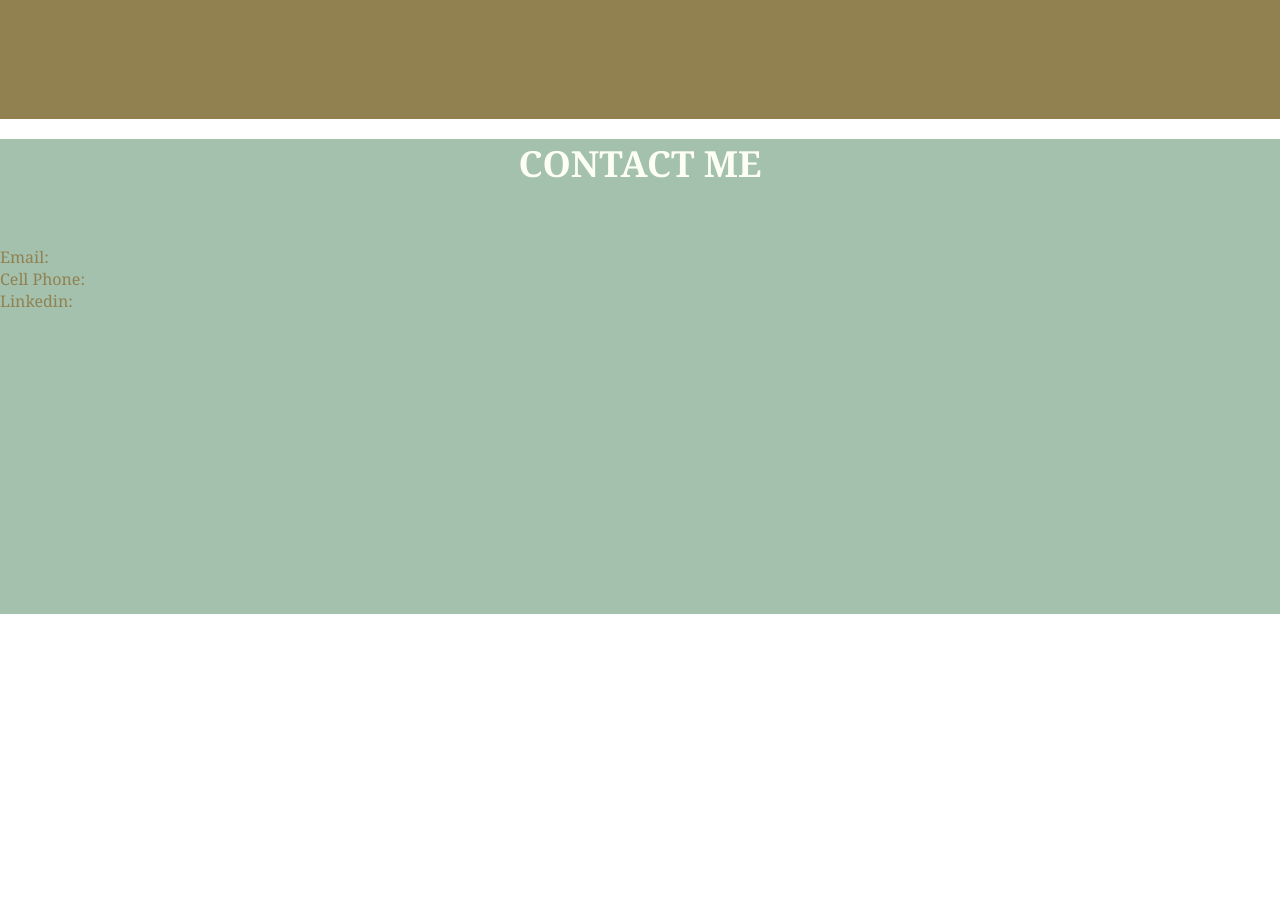
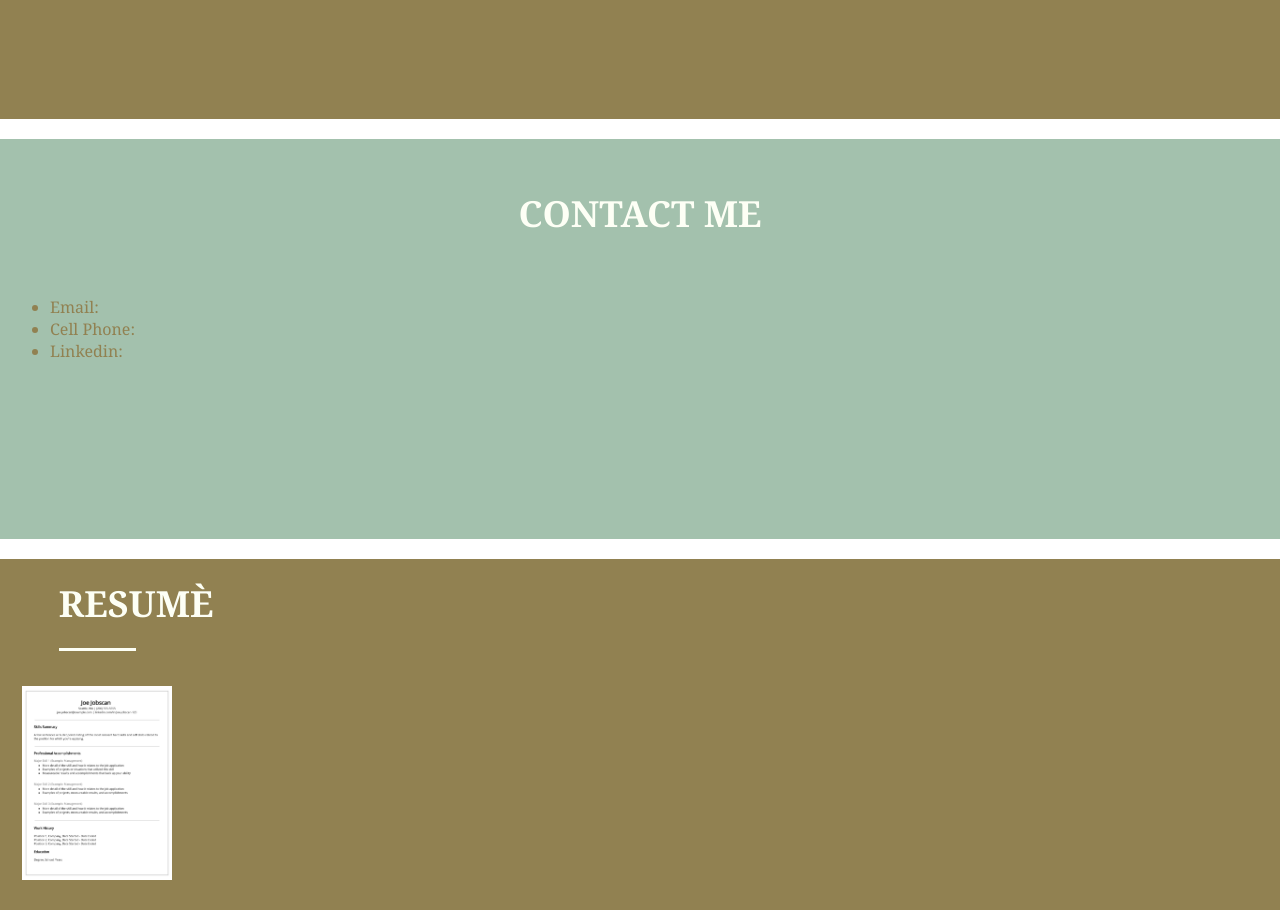
Before and after one commit to Tyreezew/portafolio, a plain HTML site: page index.html in a window 1280 px wide. Shown: the part 1640-2550 px from the top of the page. Before the commit the page ends 2274 px from the top, so only its background shows below. Drawn offline with Linux system fonts and the light colour scheme; files whose address does not match are found by name.

Commit message:
section styling

```diff
--- a/assets/css/style.css
+++ b/assets/css/style.css
@@ -158,6 +158,9 @@
     max-height: 200px;
     float: left;
     margin-right: 25px;
+    justify-content: center;
+    flex-wrap: wrap;
+    align-items: flex-start;
 }
 
 /* ABOUT ME SECTION END */
@@ -208,7 +211,8 @@
 
 .contact {
     margin-bottom: 20px;
-    height: 475px;
+    padding: 50px;
+    height: 400px;
     background-color: var(--primary-color);
     width:100%;
     flex-wrap: wrap;
@@ -231,6 +235,35 @@
 }
 
 /* CONTACT SECTION END */
+
+ /* RESUME SECTION START*/
+
+ .resume {
+     margin: 0;
+     padding: 20px;
+     width: 100%;
+     height: 100%;
+     background-color: var(--tertiary-color);
+     display: flex;
+ }
+
+.form {
+    line-height: 1.7;
+    color: var(--tertiary-color);
+    width: 80%;
+    margin: 0 auto;
+    font-size: 30px;
+    text-align: center;
+}
+ .resume img {
+     display: block;
+     margin: 10px auto;
+     max-width: 150px;
+     display: center;
+ }
+
+
+
 
 
 /* SECTION TITLE START */
@@ -295,9 +328,4 @@
     }
 
 
-@media screen and (max-width: 575px) {
-    .body{
-
-    }
-}
-}
+@media screen and (max-width: 575px)
--- a/index.html
+++ b/index.html
@@ -105,6 +105,14 @@
 
 <!--CONTACT SECTION ENDS-->
 
+<!--RESUME SECTION START-->
 
-
-  </body>
+<section id="form" class="resume">
+  <div class="flex-row">
+      <h2 class="section-title secondary-border">
+          RESUMÈ
+      </h2>
+      <img src ="./assets/images/resume-template.jpg" alt ="RESUME" />
+    </div>
+    </section>
+ </body>
```
Also changed, not shown: assets/images/resume-template.jpg (added).
